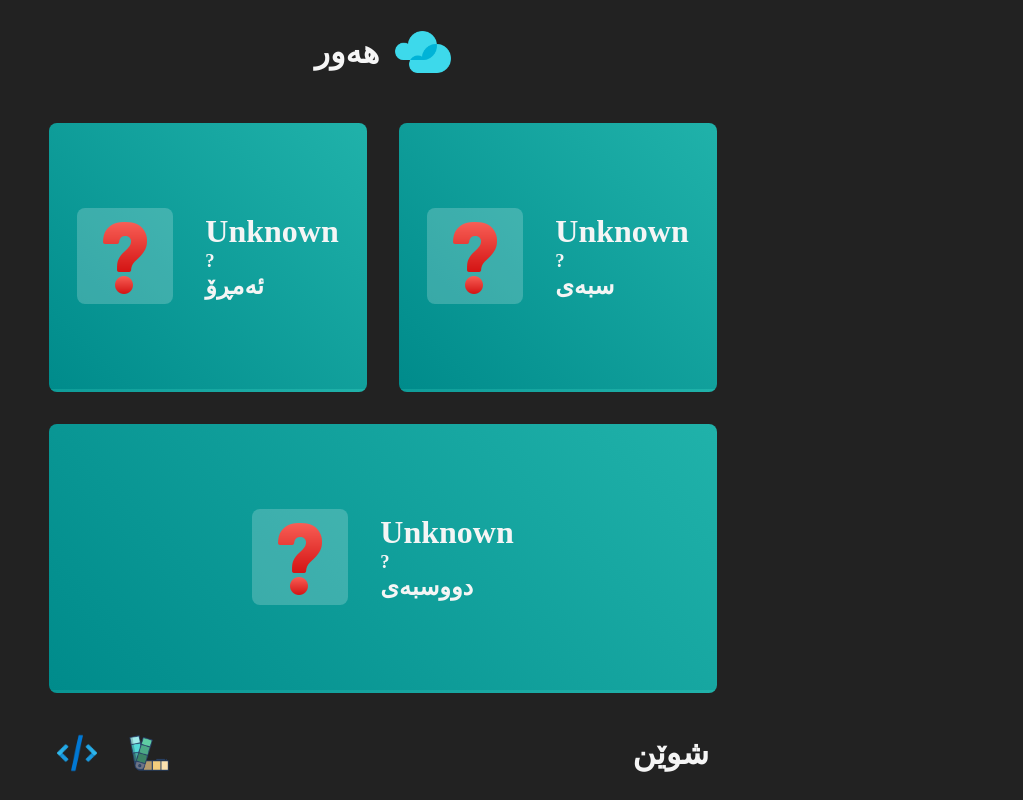
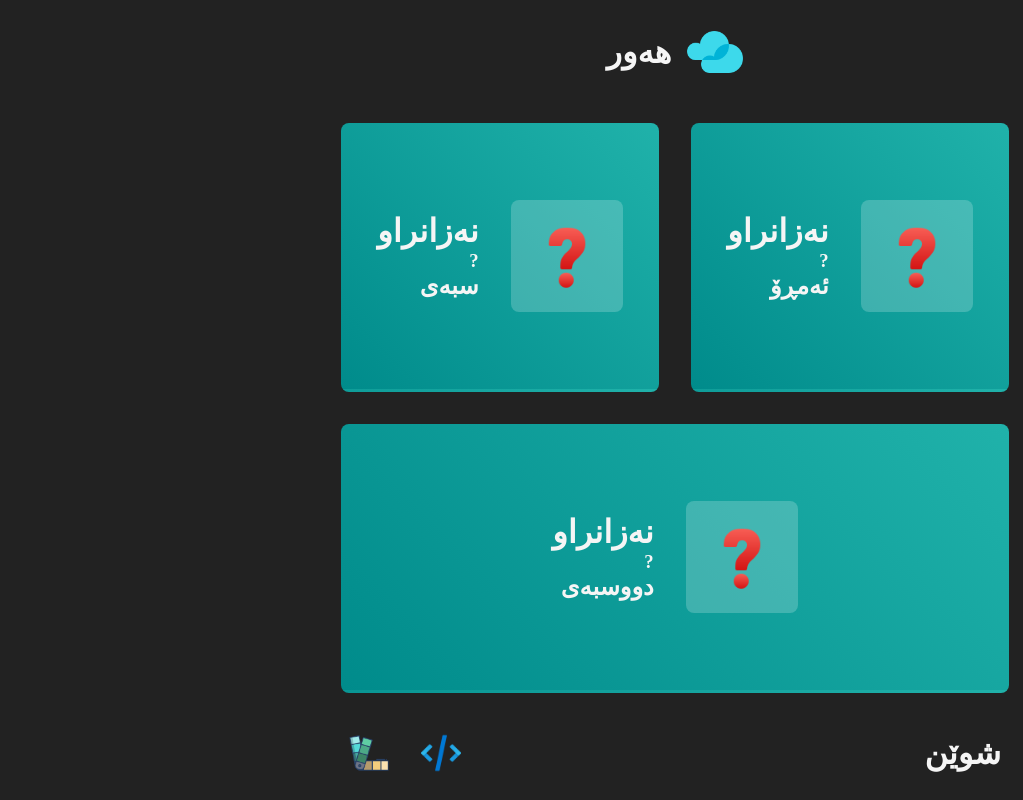
Before and after one commit to ahme-dev/hawr, a React (Vite) app: page / in a window 1280 px wide. Shown: the whole page, without its empty margins (257-1280 px from the left). Built offline with nearby package versions, Linux system fonts and the light colour scheme; a small style sheet from the web is missing.

Commit message:
Add translation basis and switch document to right-to-left

```diff
--- a/index.html
+++ b/index.html
@@ -10,7 +10,7 @@
     />
     <title>هەور</title>
   </head>
-  <body>
+  <body dir="rtl">
     <div id="root"></div>
     <script type="module" src="/src/main.jsx"></script>
   </body>
--- a/src/App.jsx
+++ b/src/App.jsx
@@ -3,29 +3,31 @@ import React from "react";
 import "./App.css";
 import Day from "./components/Day";
 import apiCall from "./api";
+import translPhrase from "./transl";
 
 import themeImg from "./images/theme.png";
 import iconImg from "./images/icon.png";
 import sourceImg from "./images/source.png";
+import sunnyImg from "./images/sunny.png";
 import noneImg from "./images/none.png";
 
 function App() {
   let [weather, setWeather] = React.useState({
     first: {
       date: "ئەمڕۆ",
-      status: "Unknown",
+      status: "نەزانراو",
       temprature: "?",
       image: noneImg,
     },
     second: {
       date: "سبەی",
-      status: "Unknown",
+      status: "نەزانراو",
       temprature: "?",
       image: noneImg,
     },
     third: {
       date: "دووسبەی",
-      status: "Unknown",
+      status: "نەزانراو",
       temprature: "?",
       image: noneImg,
     },
@@ -40,18 +42,27 @@ function App() {
       return {
         first: {
           date: "ئەمڕۆ",
-          status: info["forecast"]["forecastday"][0]["day"].condition.text,
+          status: translPhrase(
+            info["forecast"]["forecastday"][0]["day"].condition.text
+          ),
           temprature: info["forecast"]["forecastday"][0]["day"].avgtemp_c,
+          image: sunnyImg,
         },
         second: {
           date: "سبەی",
-          status: info["forecast"]["forecastday"][1]["day"].condition.text,
+          status: translPhrase(
+            info["forecast"]["forecastday"][1]["day"].condition.text
+          ),
           temprature: info["forecast"]["forecastday"][1]["day"].avgtemp_c,
+          image: sunnyImg,
         },
         third: {
           date: "دووسبەی",
-          status: info["forecast"]["forecastday"][2]["day"].condition.text,
+          status: translPhrase(
+            info["forecast"]["forecastday"][2]["day"].condition.text
+          ),
           temprature: info["forecast"]["forecastday"][2]["day"].avgtemp_c,
+          image: sunnyImg,
         },
       };
     });
@@ -61,8 +72,8 @@ function App() {
     <div className="App">
       <header>
         <div className="clickable">
+          <img src={iconImg}></img>
           <h1>هەور</h1>
-          <img src={iconImg}></img>
         </div>
       </header>
       <main>
@@ -86,13 +97,13 @@ function App() {
         ></Day>
       </main>
       <footer>
+        <h1 onClick={changeWeather} className="clickable">
+          شوێن
+        </h1>
         <div>
           <img src={sourceImg} className="clickable"></img>
           <img src={themeImg} className="clickable"></img>
         </div>
-        <h1 onClick={changeWeather} className="clickable">
-          شوێن
-        </h1>
       </footer>
     </div>
   );
--- a/src/components/Day.css
+++ b/src/components/Day.css
@@ -13,5 +13,6 @@
 .Day-img {
   background-color: rgba(255, 255, 255, 0.2);
   border-radius: 0.5rem;
-  width: 6rem;
+  padding: 1rem;
+  width: 7rem;
 }
--- /dev/null
+++ b/src/transl.js
@@ -0,0 +1,8 @@
+let translation = [{ phrase: "Sunny", to: "هەتاو" }, {}];
+
+function transl(phrase) {
+  const found = translation.find((o) => o.phrase === phrase);
+  return found.to;
+}
+
+export default transl;
```
Also changed, not shown: src/images/sunny.png (added).
